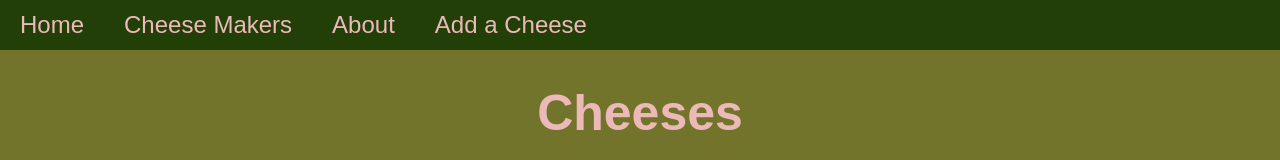
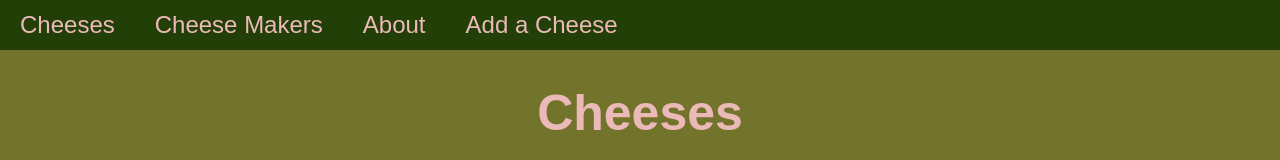
Before and after one commit to LawrenceOL/cheeseconnoisseur, a React (Create React App) app in the folder client/: page / in a window 1280 px wide. Shown: the top 160 px of the page. Built offline with nearby package versions, Linux system fonts and the light colour scheme; no server answers.

Commit message:
updated header

```diff
--- a/client/src/components/Header.jsx
+++ b/client/src/components/Header.jsx
@@ -1,16 +1,16 @@
-import { Link } from 'react-router-dom'
+import { Link } from "react-router-dom";
 
 const Header = () => {
   return (
     <header>
       <nav>
-        <Link to="/">Home</Link>
+        <Link to="/">Cheeses</Link>
         <Link to="/cheesemakers">Cheese Makers</Link>
         <Link to="/about">About</Link>
         <Link to="/addcheeseform">Add a Cheese</Link>
       </nav>
     </header>
-  )
-}
+  );
+};
 
-export default Header
+export default Header;
```
